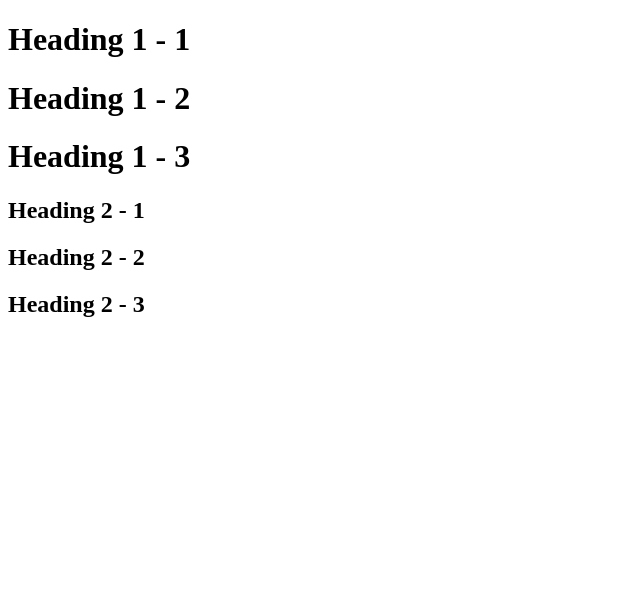
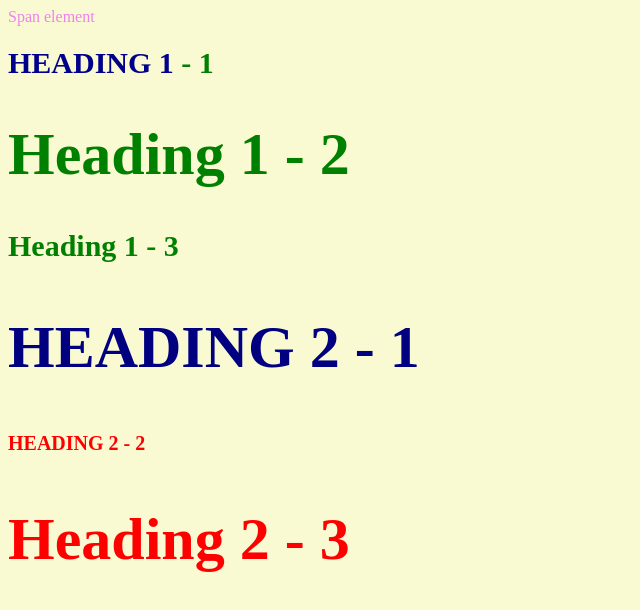
Before and after one commit to JurysR/Cartoon-Hero, a plain HTML site: page style-test.html in a window 1280 px wide. Shown: the whole page, without its empty margins (0-640 px from the left). Drawn offline with Linux system fonts and the light colour scheme.

Commit message:
added css folder and file

```diff
--- /dev/null
+++ b/css/test.css
@@ -0,0 +1,32 @@
+body{
+	background-color: lightgoldenrodyellow;
+}
+h1{
+    font-size: 30px;
+    color: green;
+}
+
+h2{
+    font-size: 20px;
+    color: red;
+}
+
+.big{
+    font-size: 60px;
+}
+
+.uppercase{
+    text-transform: uppercase;
+}
+
+.big.uppercase{
+    color: navy;
+}
+
+span{
+    color: violet;
+}
+
+h1 span{
+    color: darkblue;
+}
--- a/style-test.html
+++ b/style-test.html
@@ -1,14 +1,16 @@
 <!DOCTYPE html>
 <html>
 <head>
-	<title></title>
+	<title>Style test</title>
+    <link rel="stylesheet" type="text/css" href="css/test.css">
 </head>
 <body>
-	<h1>Heading 1 - 1 </h1>
-	<h1>Heading 1 - 2 </h1>
+	<span>Span element</span>
+	<h1 class="uppercase"><span>Heading 1</span> - 1 </h1>
+	<h1 class="big">Heading 1 - 2 </h1>
 	<h1>Heading 1 - 3 </h1>
-	<h2>Heading 2 - 1 </h2>
-	<h2>Heading 2 - 2 </h2>
-	<h2>Heading 2 - 3 </h2>
+	<h2 class="big uppercase">Heading 2 - 1 </h2>
+	<h2 class="uppercase">Heading 2 - 2 </h2>
+	<h2 class="big">Heading 2 - 3 </h2>
 </body>
 </html>
```
